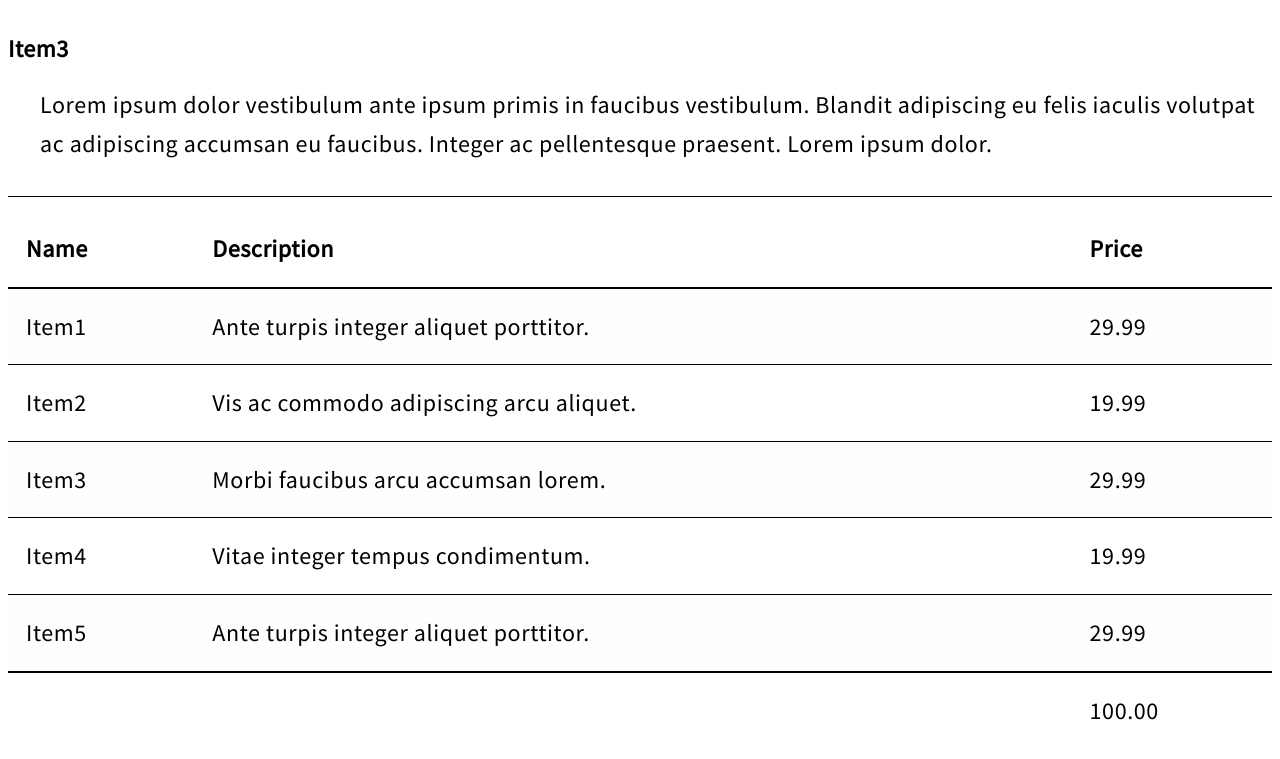
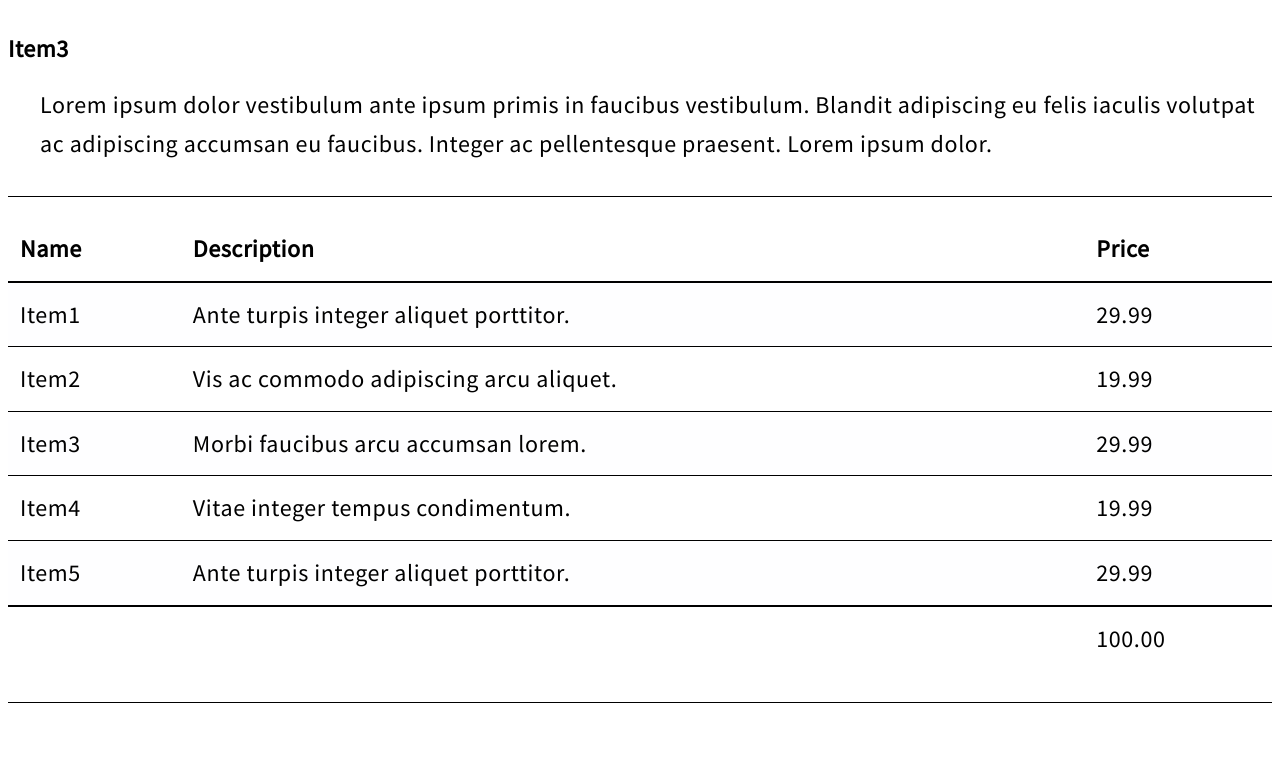
Before and after one commit to crouchingtigerhiddenadam/solipcss, a plain HTML site: page examples/index.html in a window 1280 px wide. Shown: the part 2692-3451 px from the top of the page. After the commit the page ends 3427 px from the top, so only its background shows below. Drawn offline with Linux system fonts and the light colour scheme.

Commit message:
minor fixes to table, using rem for padding

```diff
--- a/src/_table.sass
+++ b/src/_table.sass
@@ -13,11 +13,11 @@ table
       background-color: rgba(212, 212, 255, .035)
 
   td
-    padding: .75em .75em
+    padding: .75rem .75rem
 
   th
     font-weight: 600
-    padding: 0 .75em .75em .75em
+    padding: 0 .75rem .75rem .75rem
     text-align: left
 
   thead
```
Also changed, not shown: dist/solip.css, 1 other file.
